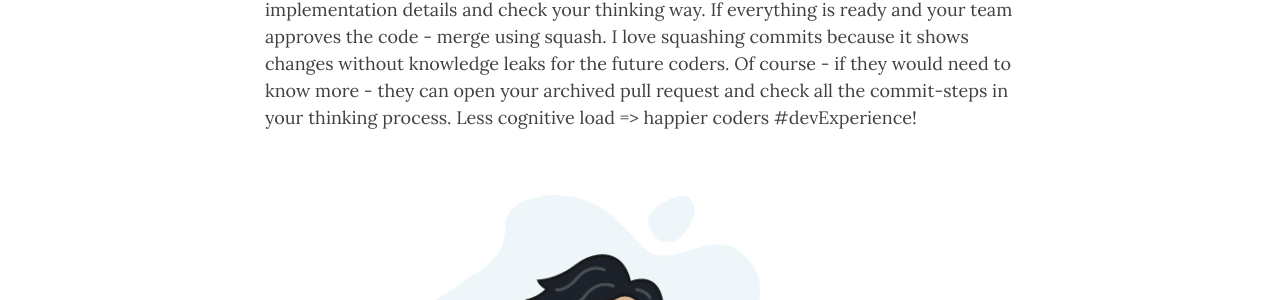
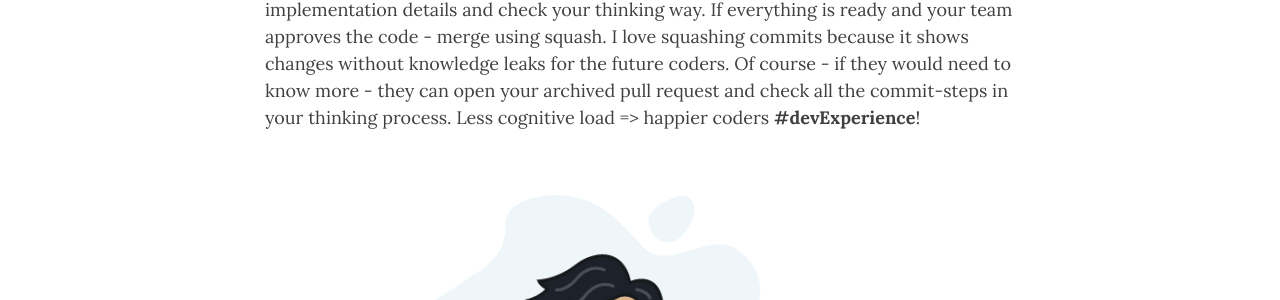
Before and after one commit to patrykwozinski/patrykwozinski.github.io, a Jekyll site: the page built from _posts/2021-03-15-developer-experience-and-working-with-git.md, in a window 1280 px wide and 900 px high, scrolled down 1173 px. Shown: the part 478-778 px from the top of the window. Built offline with Jekyll 4.4.1, drawn with Linux system fonts in a browser that asks for light colours; nearby versions of some CDN libraries; comment, search, counter and statistics services are not loaded; some of the changed text lies outside the part shown.

Commit message:
bolded tag

```diff
--- a/_posts/2021-03-15-developer-experience-and-working-with-git.md
+++ b/_posts/2021-03-15-developer-experience-and-working-with-git.md
@@ -26,7 +26,7 @@ Let's make the new branch from the main development (master or develop - up to y
 API tests to cover business needs
 Lightweight implementation of the API
 Fix XYZ in ABC
-Thanks to this people who are reviewing your code can do it step by step going deeper by commits in implementation details and check your thinking way. If everything is ready and your team approves the code - merge using squash. I love squashing commits because it shows changes without knowledge leaks for the future coders. Of course - if they would need to know more - they can open your archived pull request and check all the commit-steps in your thinking process. Less cognitive load => happier coders #devExperience!
+Thanks to this people who are reviewing your code can do it step by step going deeper by commits in implementation details and check your thinking way. If everything is ready and your team approves the code - merge using squash. I love squashing commits because it shows changes without knowledge leaks for the future coders. Of course - if they would need to know more - they can open your archived pull request and check all the commit-steps in your thinking process. Less cognitive load => happier coders **#devExperience**!
 
 <p align="center">
     <img src="/img/blog/dx-and-working-with-git.gif" alt="Developer Experience and pull requests"/>
```
